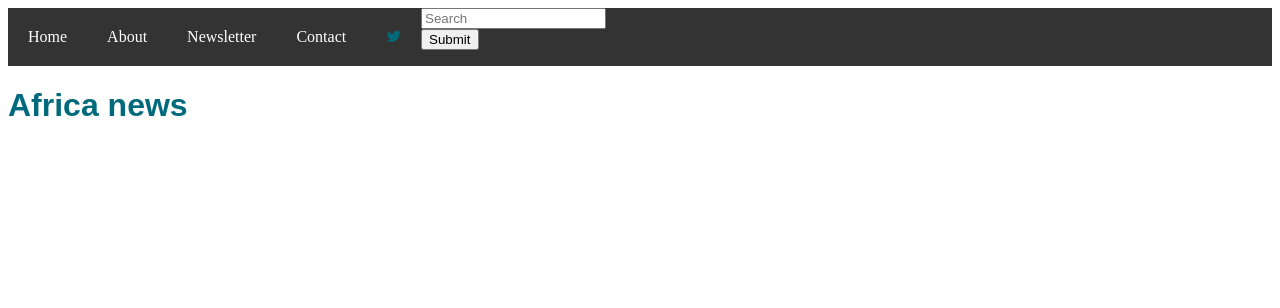
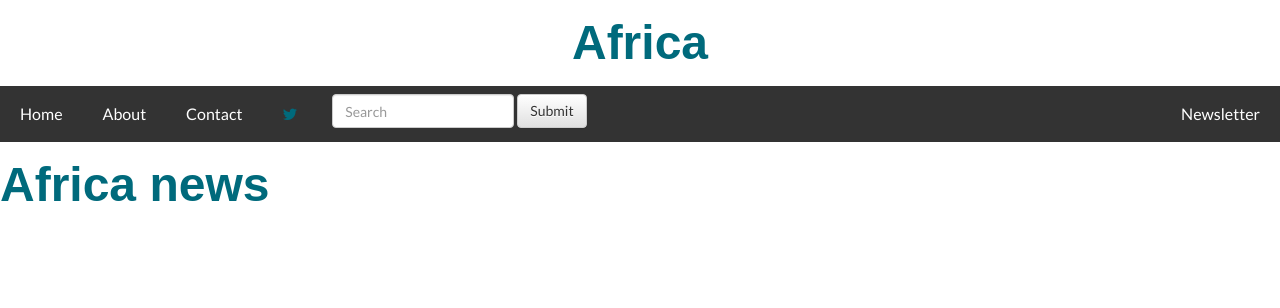
Before and after one commit to Deanna123/MarketWise, a Flask app: page /africa in a window 1280 px wide. Shown: the top 308 px of the page. Run offline with Flask 2, Linux system fonts and the light colour scheme; data that the repository does not hold is empty; some libraries are stand-ins or nearby versions.

Commit message:
fixed africa

```diff
--- a/templates/africa.html
+++ b/templates/africa.html
@@ -1,14 +1,24 @@
 <!doctype html>
-<html>
+
+<html class="nie">
 <head>
-<link rel="stylesheet" type="text/css" href="static/css/style.css">
+  <script src="http://code.jquery.com/jquery-1.11.0.min.js"></script>
+  <title>Africa</title>
+  <link rel="icon" type="image/jpg" href="static/includes/logo.png">
+  <meta charset="utf-8" />
+  <metaname ="viewport"content="width=device-width,initial-scale=1.0"/>
+  <link rel="stylesheet" type="text/css" href="static/css/Map.css">
+  <link rel="stylesheet" type="text/css" href="static/css/bootstrap.min.css">
+  <link rel="stylesheet" type="text/css" href="static/css/bootstrap-theme.min.css">
+  <link rel="stylesheet" type="text/css" href="static/includes/style.css" media="all" />
+  <link rel="stylesheet" type="text/css" href="static/cssmap-continents/cssmap-continents.css" media="screen" />
+  <script type="text/javascript" src ="static/js/bootstrap.min.js"></script>
    <link rel="stylesheet" href="http://netdna.bootstrapcdn.com/font-awesome/4.0.3/css/font-awesome.css">
-<title>Africa</title>
 <style>
   h1{
     font-family: "arial";
-	color:#006A7C;
-}
+    color: #006A7C;}
+
   ul {
     list-style-type: none;
     margin: 0;
@@ -29,19 +39,28 @@ li a {
       text-decoration: none;
   }
 
-li a:hover {
+  li a:hover:not(.active) {
       background-color: #111;
+  }
+
+  .active {
+      background-color: #006A7C;
   }
   .fa {
     color: #006A7C;
+  }
   </style>
 </head>
-<body>
+<body id="demo-page-continents">
+  <div class='row text-center heading'>
+    <h1> Africa </h1>
+  </div>
+
   <ul>
-  <li><a href="/">Home</a></li>
-  <li><a href="about">About</a></li>
-  <li tyle="float:right"><a href="newsletter">Newsletter</a></li>
-  <li><a href="contact.html">Contact</a></li>
+  <li><a style="color:white" href="/">Home</a></li>
+  <li><a "style="color:white" href="about">About</a></li>
+  <li style="float:right" ><a style="color:white"href="newsletter">Newsletter</a></li>
+  <li><a style="color:white" href="contact">Contact</a></li>
    <li><a href="http://twitter.com/winningcfg"><i class="fa fa-twitter fa-1.5x"></i></a>
   <li class ="search-bar">
    <form class="navbar-form navbar-right" role="search">
@@ -52,7 +71,6 @@ li a:hover {
    </form>
   </li>
   </ul>
-
 </ul>
 <p><h1>Africa news</h1></p>
 {% for entry in entries %}
```
Lines whose indentation alone changed are shown as unchanged.
